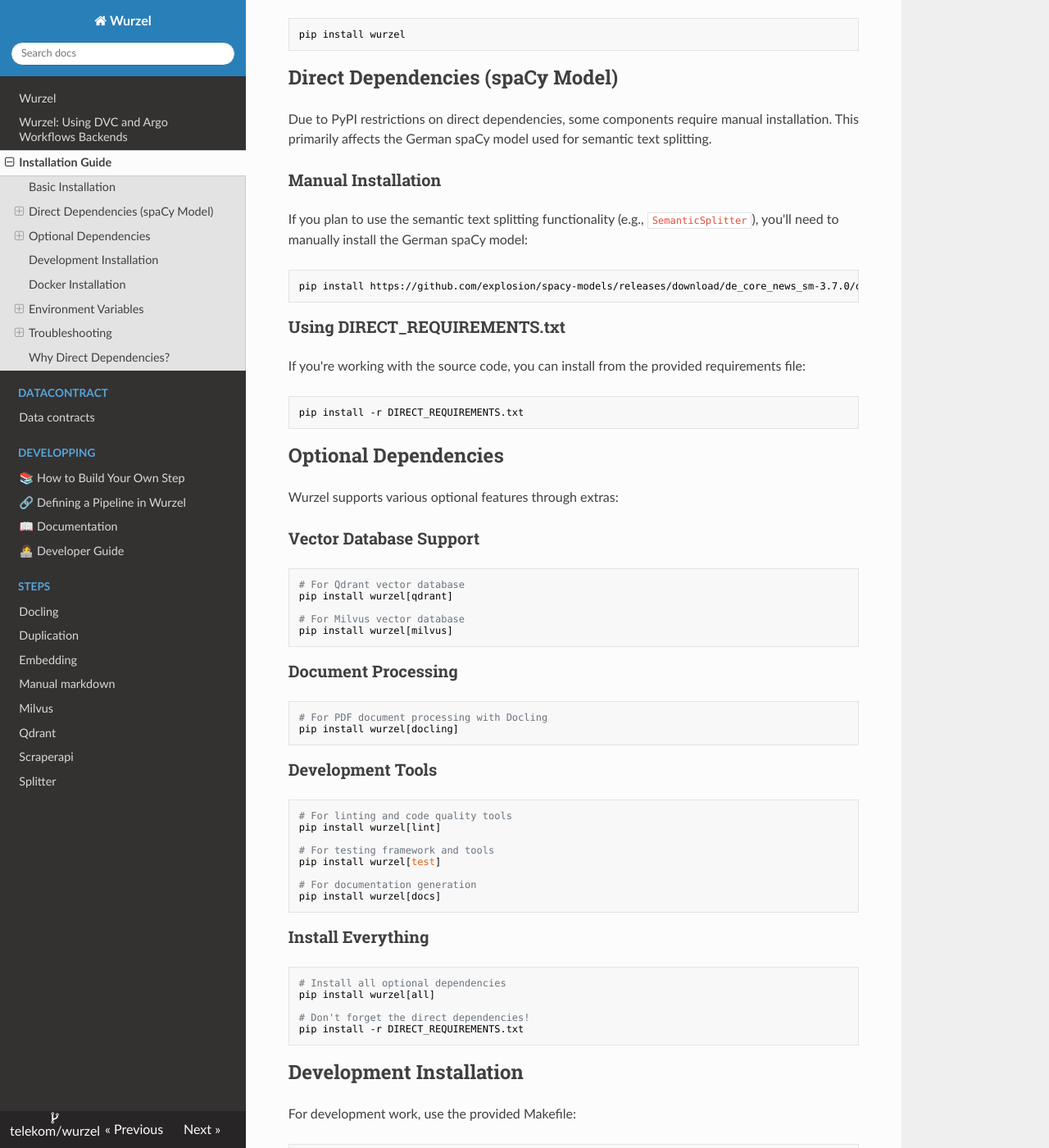
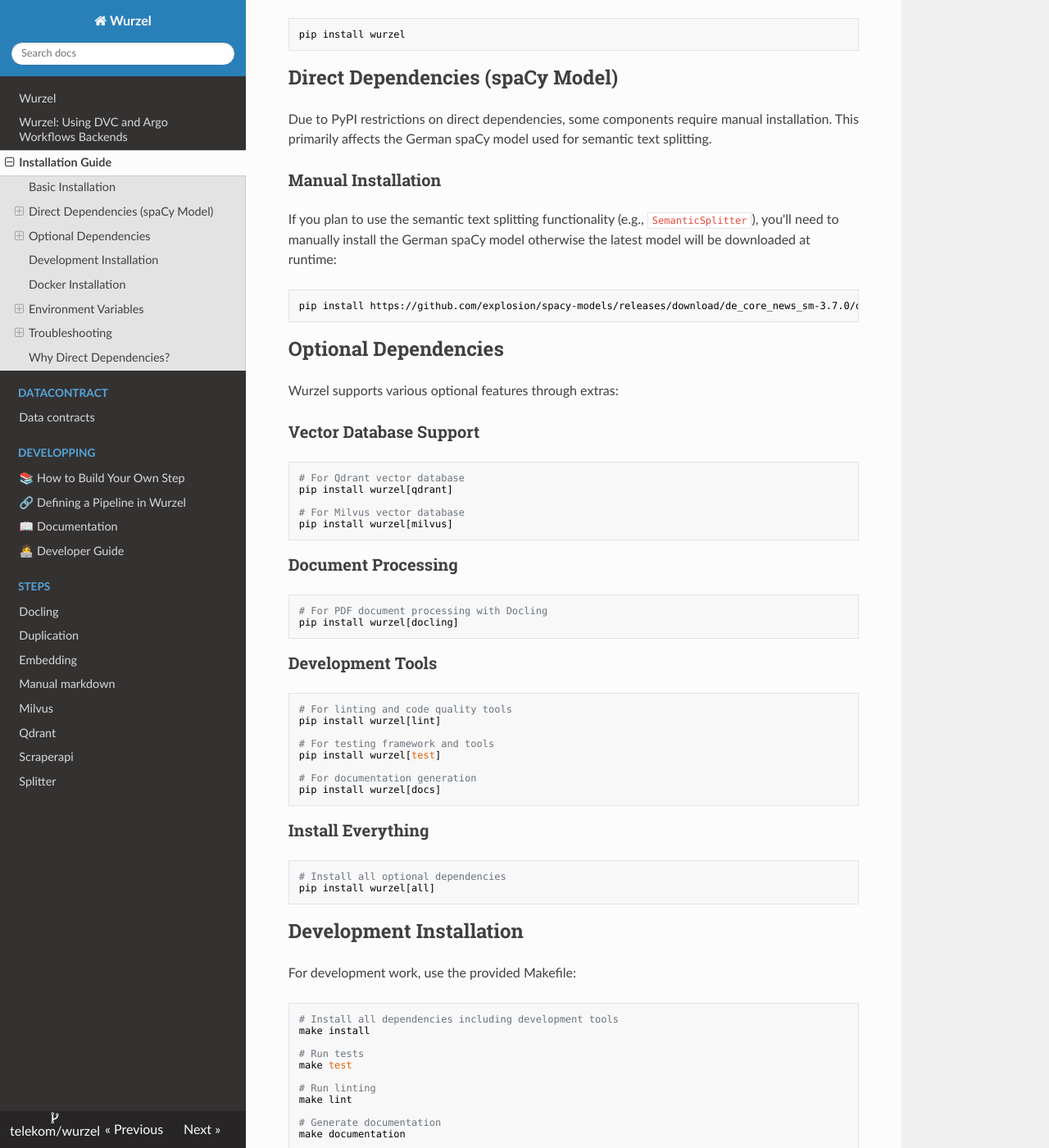
Before and after one commit to telekom/wurzel, an MkDocs documentation site: the page built from docs/installation.md, in a window 1280 px wide and 1400 px high, scrolled down 314 px. Shown: the whole window at 82% size. Built offline with MkDocs 1.6.1, drawn with Linux system fonts in a browser that asks for light colours; nearby versions of some CDN libraries.

Commit message:
update docs & ci

````diff
--- a/REUSE.toml
+++ b/REUSE.toml
@@ -22,7 +22,6 @@
     ".github/**/*.md",
     "VERSION",
     ".vscode/settings.json",
-    "DIRECT_REQUIREMENTS.txt",
     "tests/data/scraperapi/*.html",
     "docs/**/*.md",
     "tests/data/**/*",
--- a/docs/installation.md
+++ b/docs/installation.md
@@ -16,19 +16,12 @@
 
 ### Manual Installation
 
-If you plan to use the semantic text splitting functionality (e.g., `SemanticSplitter`), you'll need to manually install the German spaCy model:
+If you plan to use the semantic text splitting functionality (e.g., `SemanticSplitter`), you'll need to manually install the German spaCy model otherwise the latest model will be downloaded at runtime:
 
 ```bash
 pip install https://github.com/explosion/spacy-models/releases/download/de_core_news_sm-3.7.0/de_core_news_sm-3.7.0-py3-none-any.whl
 ```
 
-### Using DIRECT_REQUIREMENTS.txt
-
-If you're working with the source code, you can install from the provided requirements file:
-
-```bash
-pip install -r DIRECT_REQUIREMENTS.txt
-```
 
 
 ## Optional Dependencies
@@ -70,9 +63,6 @@
 ```bash
 # Install all optional dependencies
 pip install wurzel[all]
-
-# Don't forget the direct dependencies!
-pip install -r DIRECT_REQUIREMENTS.txt
 ```
 
 ## Development Installation
````
Also changed, not shown: 3 other files.
